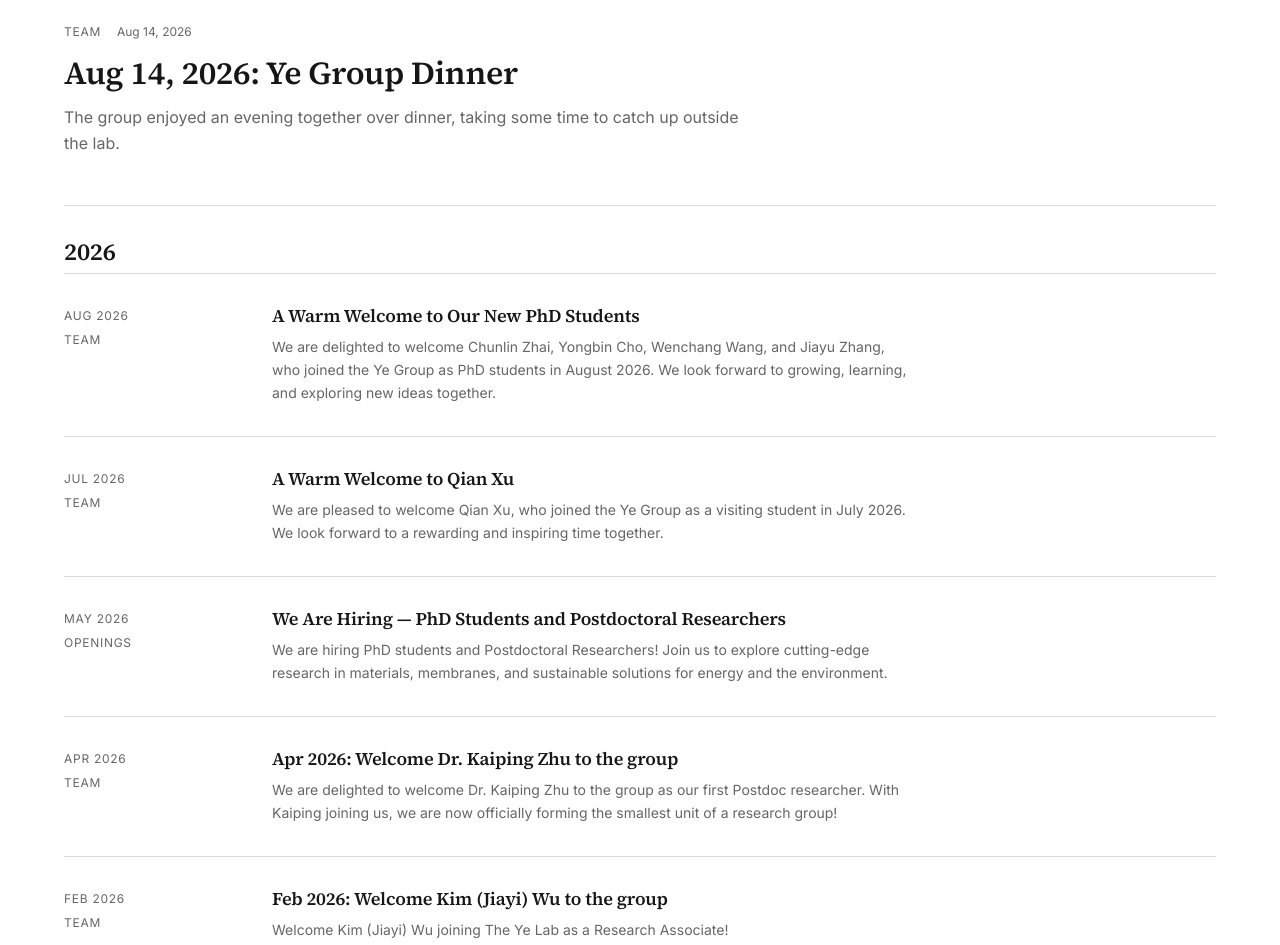
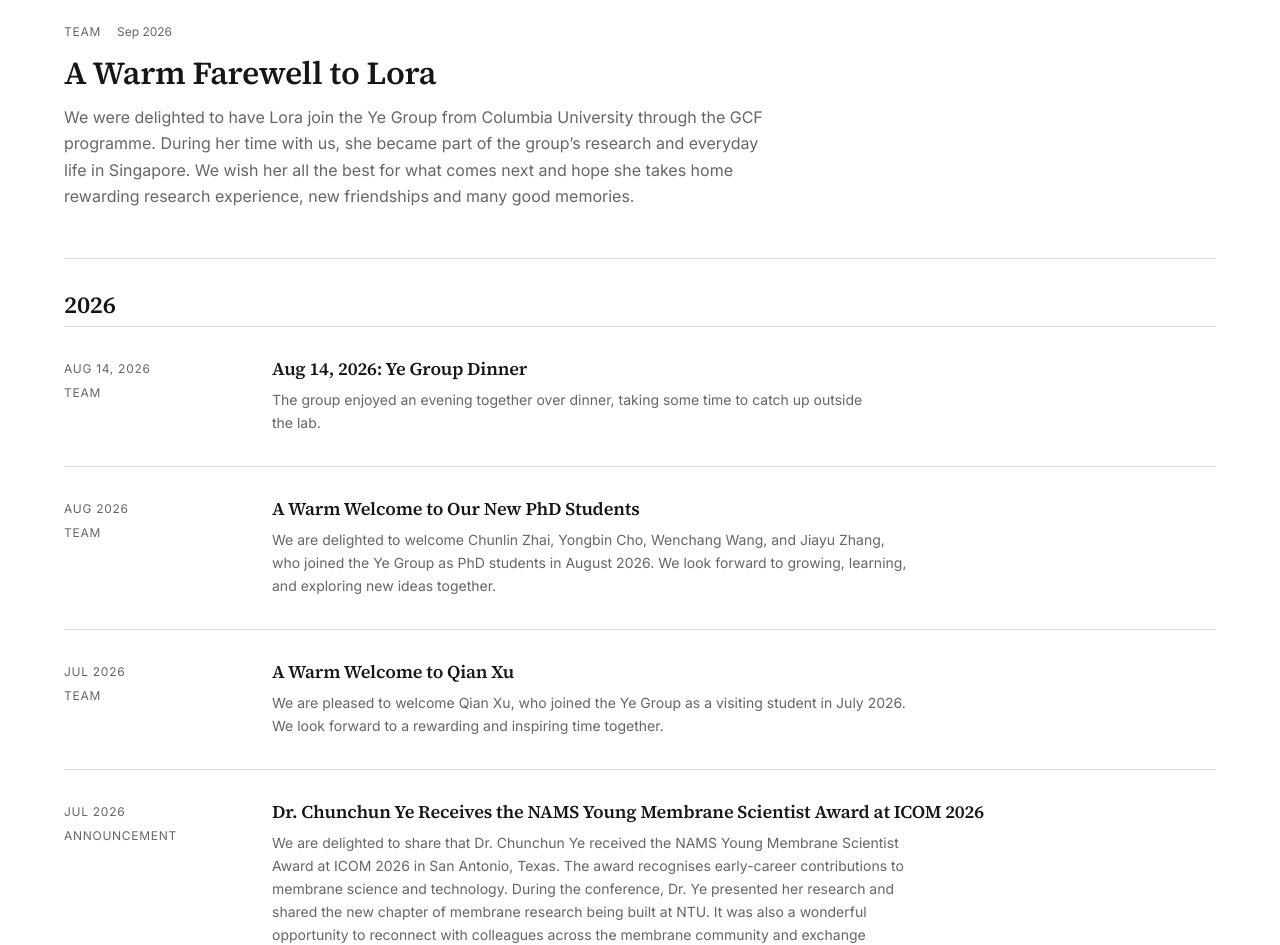
Before and after one commit to Yvetteee/ccylab, a Next.js app: page /news in a window 1280 px wide. Shown: the part 1110-2055 px from the top of the page. Built offline with nearby package versions, Linux system fonts and the light colour scheme.

Commit message:
content(site): add farewell and NAMS award updates

```diff
--- a/content/news.ts
+++ b/content/news.ts
@@ -14,6 +14,17 @@ import type { NewsItem } from "@/types/content";
  * only and are excluded from the Home Lab News feed.
  */
 export const newsItems: NewsItem[] = [
+  {
+    id: "news-lora-farewell-2026-09",
+    title: "A Warm Farewell to Lora",
+    date: "2026-09-01",
+    displayDate: "Sep 2026",
+    summary:
+      "We were delighted to have Lora join the Ye Group from Columbia University through the GCF programme. During her time with us, she became part of the group’s research and everyday life in Singapore. We wish her all the best for what comes next and hope she takes home rewarding research experience, new friendships and many good memories.",
+    category: "Team",
+    image: "/images/news/lora-farewell-2026.jpg",
+    showOnHome: false,
+  },
   {
     id: "news-group-dinner-2026-08-14",
     title: "Aug 14, 2026: Ye Group Dinner",
@@ -41,6 +52,18 @@ export const newsItems: NewsItem[] = [
     summary:
       "We are pleased to welcome Qian Xu, who joined the Ye Group as a visiting student in July 2026. We look forward to a rewarding and inspiring time together.",
     category: "Team",
+    showOnHome: false,
+  },
+  {
+    id: "news-icom-2026-nams-award",
+    title:
+      "Dr. Chunchun Ye Receives the NAMS Young Membrane Scientist Award at ICOM 2026",
+    date: "2026-07-01",
+    displayDate: "Jul 2026",
+    summary:
+      "We are delighted to share that Dr. Chunchun Ye received the NAMS Young Membrane Scientist Award at ICOM 2026 in San Antonio, Texas. The award recognises early-career contributions to membrane science and technology. During the conference, Dr. Ye presented her research and shared the new chapter of membrane research being built at NTU. It was also a wonderful opportunity to reconnect with colleagues across the membrane community and exchange perspectives on the future of membrane science.",
+    category: "Announcement",
+    image: "/images/news/icom-2026-nams-award.jpg",
     showOnHome: false,
   },
   {
--- a/content/pi.ts
+++ b/content/pi.ts
@@ -56,6 +56,11 @@ export const piEducation: EducationRecord[] = [
 ];
 
 export const piHonors: HonorRecord[] = [
+  {
+    year: "2026",
+    title: "NAMS Young Membrane Scientist Award",
+    organization: "North American Membrane Society",
+  },
   {
     year: "2024",
     title: "Researcher Collaborations Grants",
```
Also changed, not shown: public/images/news/icom-2026-nams-award.jpg (added), public/images/news/lora-farewell-2026.jpg (added).
